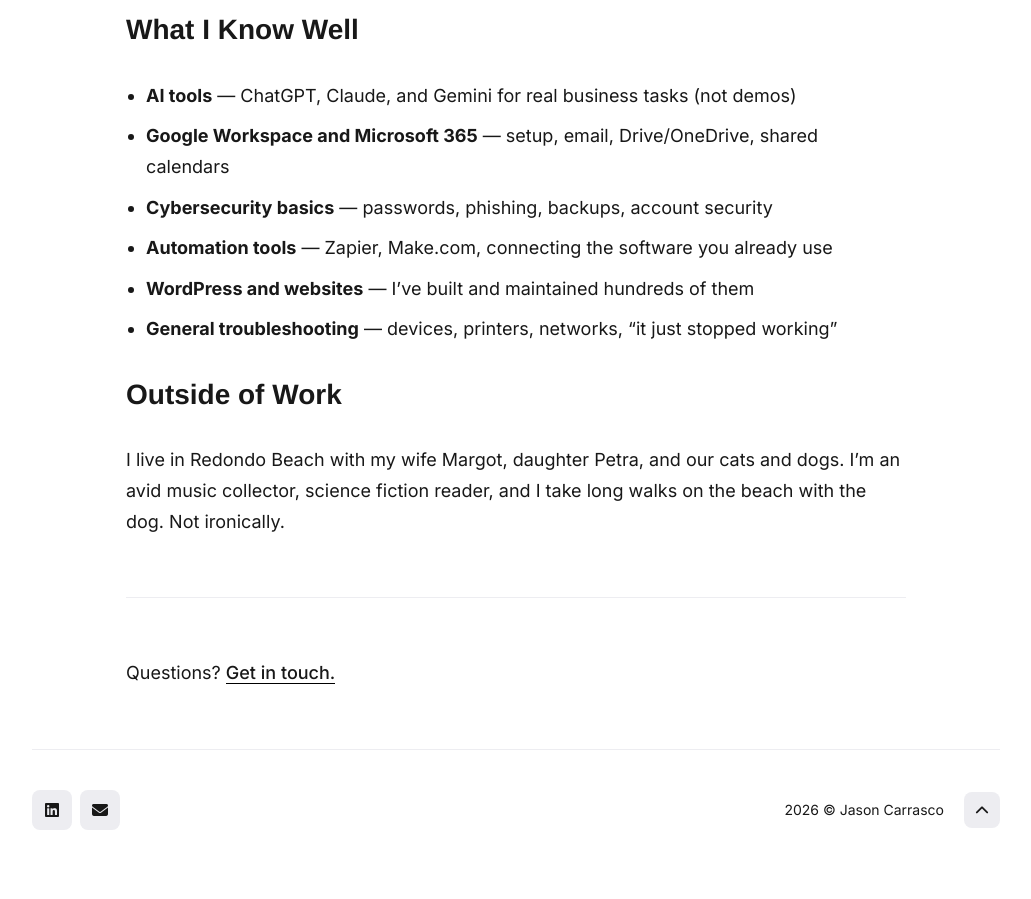
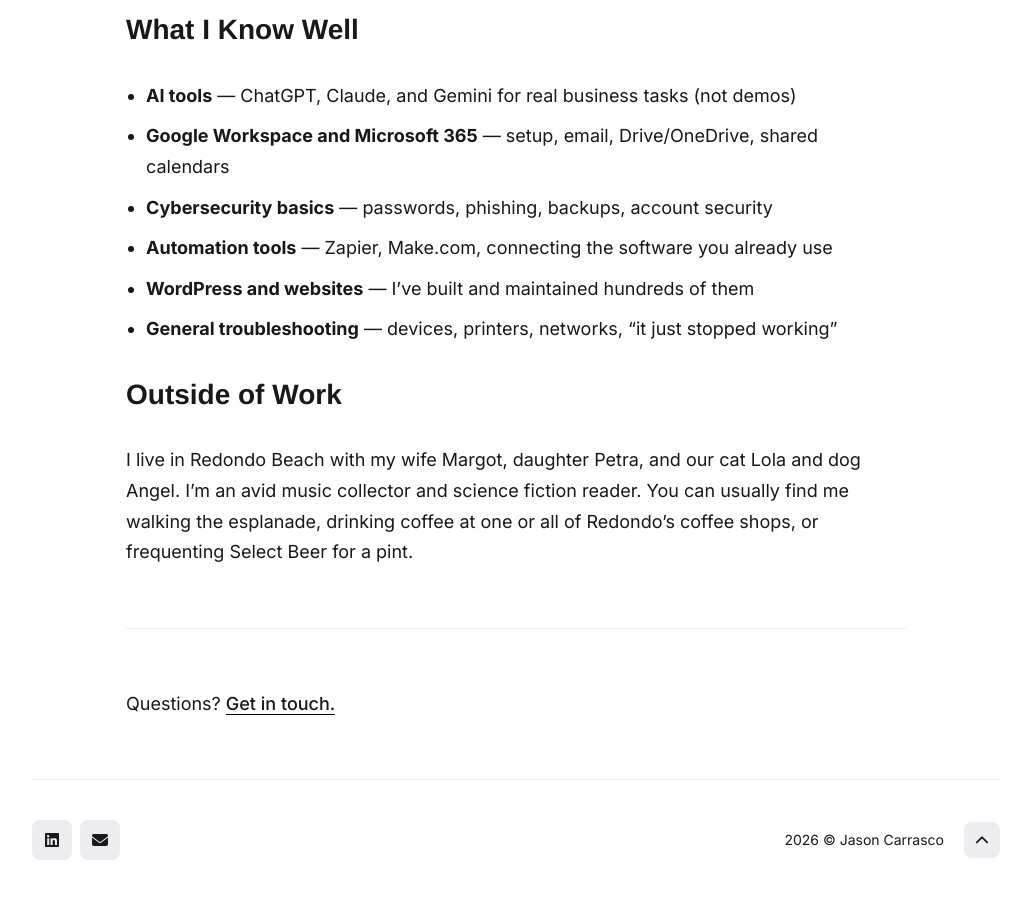
Before and after one commit to jtcarrasco/tech-jtcarrasco, a Jekyll site: the page built from _pages/about.md, in a window 1280 px wide and 900 px high, scrolled down 1265 px. Shown: the whole window, without its empty margins (124-1155 px from the left). Built offline with Jekyll 4.4.1, drawn with Linux system fonts in a browser that asks for light colours; some web fonts are replaced; before the commit the page ends 2135 px from its top, so only the background shows below that.

Commit message:
Update about page with personal details

```diff
--- a/_pages/about.md
+++ b/_pages/about.md
@@ -28,7 +28,7 @@ That's what I help with. Not lectures. Not overwhelming manuals. Just practical,
 
 ## Outside of Work
 
-I live in Redondo Beach with my wife Margot, daughter Petra, and our cats and dogs. I'm an avid music collector, science fiction reader, and I take long walks on the beach with the dog. Not ironically.
+I live in Redondo Beach with my wife Margot, daughter Petra, and our cat Lola and dog Angel. I'm an avid music collector and science fiction reader. You can usually find me walking the esplanade, drinking coffee at one or all of Redondo's coffee shops, or frequenting Select Beer for a pint.
 
 ---
 
```
